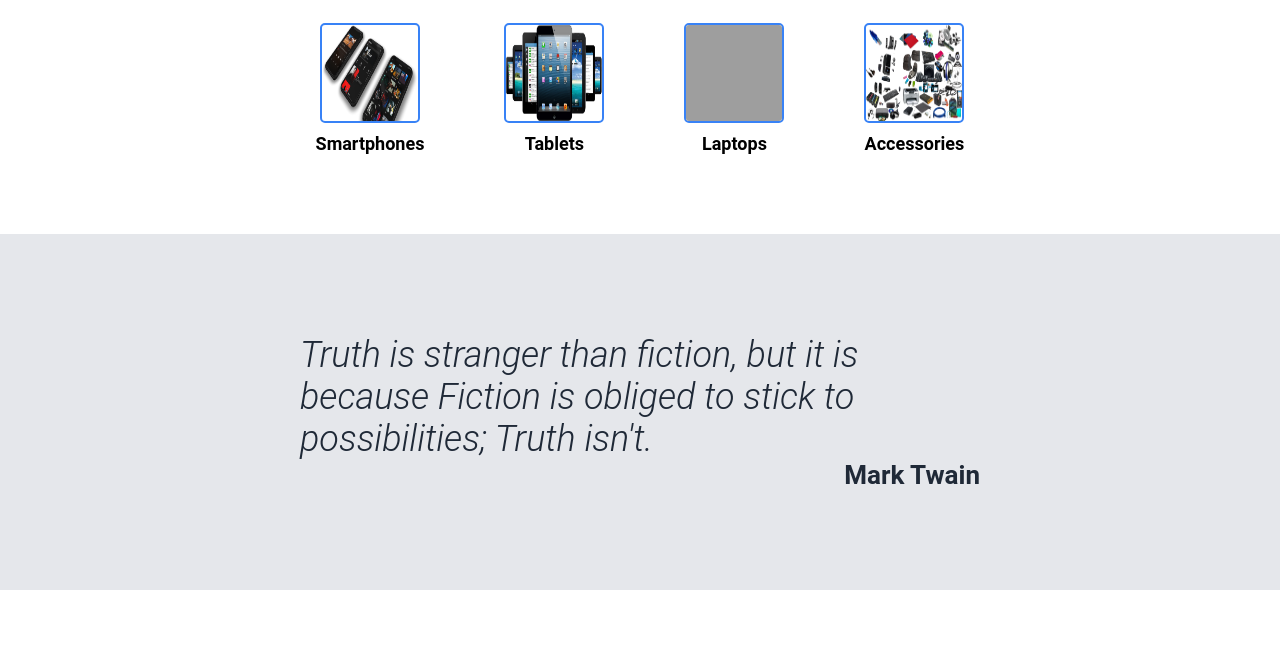
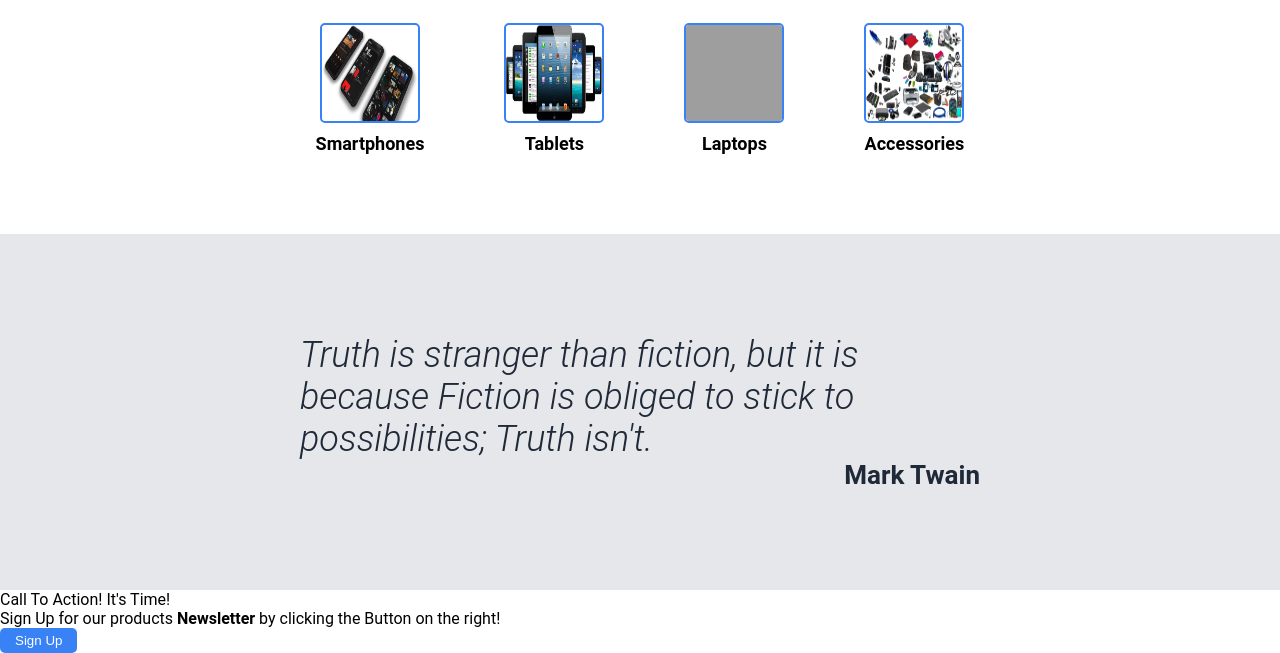
Before and after one commit to ViktorLazarov/Odin-Projects-2023-2.Landing-Page, a plain HTML site: page index.html in a window 1280 px wide. Shown: the part 519-1172 px from the top of the page. Before the commit the page ends 1109 px from the top, so only its background shows below. Drawn offline with Linux system fonts and the light colour scheme; grey boxes are pictures that could not be loaded.

Commit message:
Update index.html

```diff
--- a/index.html
+++ b/index.html
@@ -74,6 +74,16 @@
 
     </div>
 
+    <div class="sign-up">
+        <div class="sign-up-container">
+            <div class="text">
+                <p>Call To Action! It's Time!</p>
+                <p>Sign Up for our products <strong>Newsletter</strong> by clicking the Button on the right! </p>
+            </div>
+            <button class="sign-up-btn">Sign Up</button>
+        </div>
+    </div>
+
 </body>
 
 </html>
```
